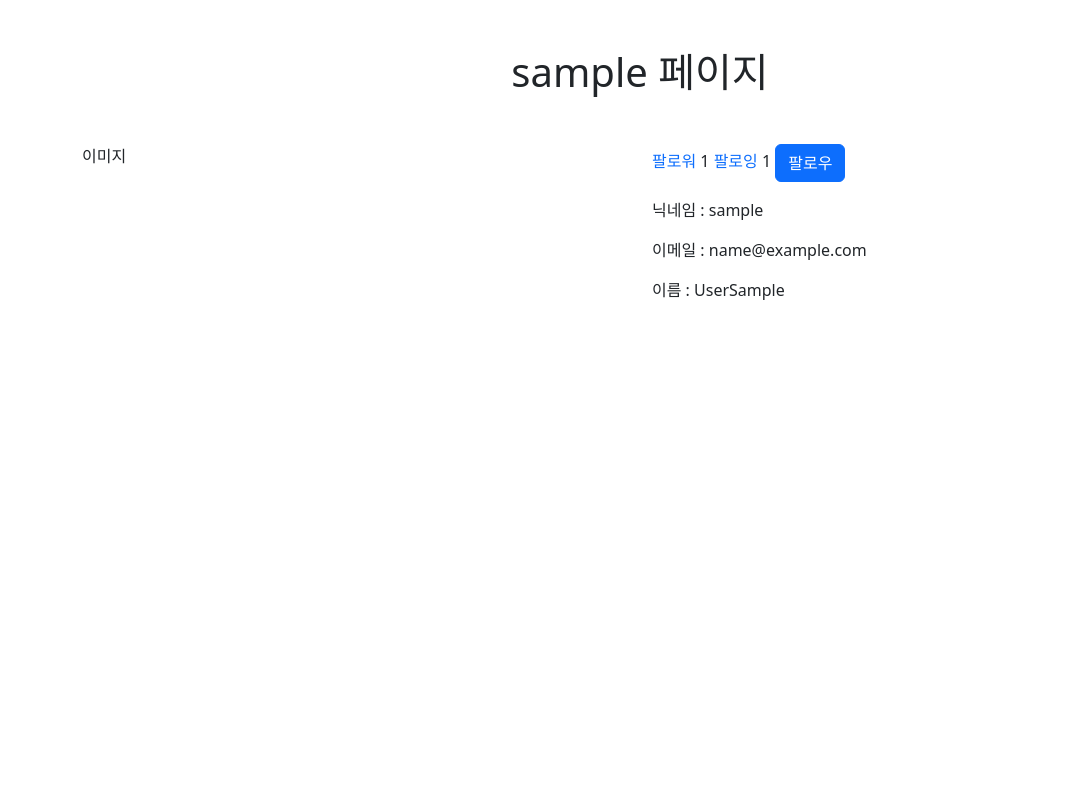
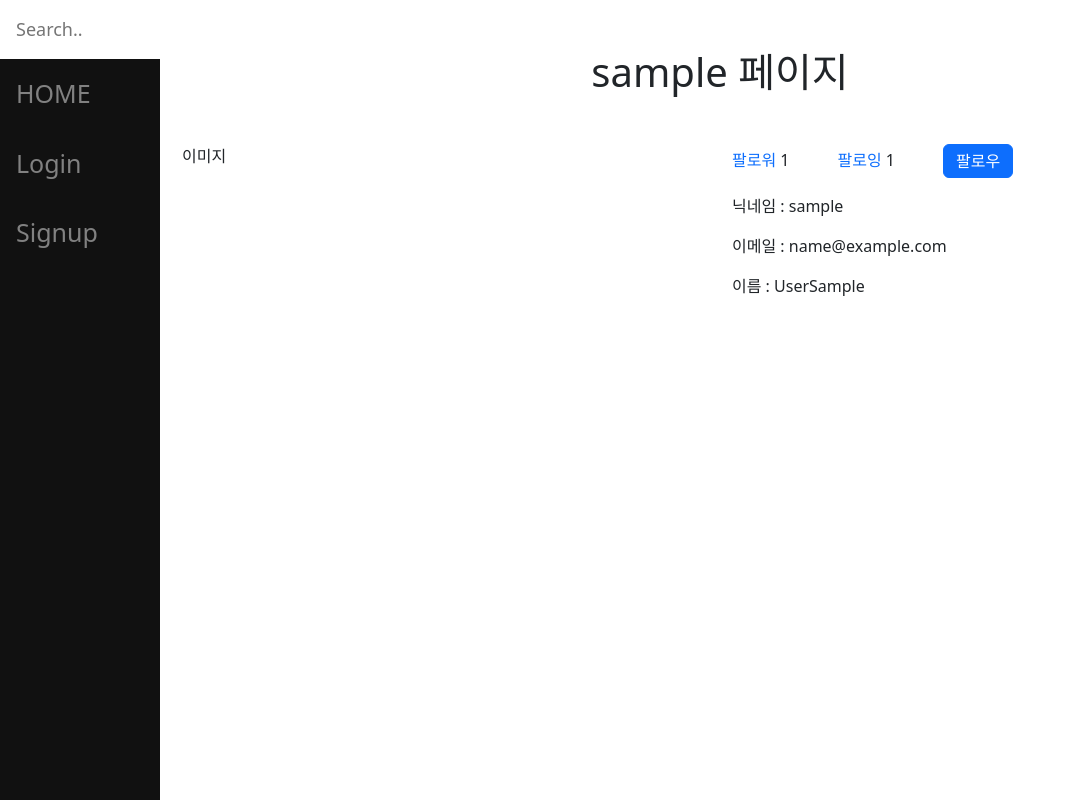
Before and after one commit to 9776mk/pairpjt-1027, a Django app: page /accounts/detail/1/ in a window 1280 px wide. Shown: the whole page, without its empty margins (0-1076 px from the left). Run offline with Django 3.2, Linux system fonts and the light colour scheme; tables that the repository leaves empty hold one stand-in row (values such as "Sample post"); some libraries are stand-ins or nearby versions.

Commit message:
make nav bar

```diff
--- a/accounts/templates/accounts/detail.html
+++ b/accounts/templates/accounts/detail.html
@@ -9,15 +9,19 @@
             이미지
         </div>
         <div class="col-6">
-            <p class='text-primary'>팔로워 <span class='text-dark'>{{ user.followers.count }}</span> 팔로잉 <span class='text-dark'>{{ user.followings.count }}</span>
-                {% if request.user != user %}
+            <div class='d-flex align-content-center mb-3'>
+                <p class='text-primary me-5 mb-0 py-1'>팔로워 <span class='text-dark'>{{ user.followers.count }}</span></p>
+                <p class='text-primary me-5 mb-0 py-1'>팔로잉 <span class='text-dark'>{{ user.followings.count }}</span></p>
+                <div>
+                    {% if request.user != user %}
                     {% if request.user in user.followers.all %}
-                    <a href="{% url 'accounts:follow' user.pk %}" class='btn btn-outline-primary'>팔로우취소</a>
+                    <a href="{% url 'accounts:follow' user.pk %}" class='btn btn-outline-primary py-1'>팔로우취소</a>
                     {% else %}
-                    <a href="{% url 'accounts:follow' user.pk %}" class='btn btn-primary'>팔로우</a>
+                    <a href="{% url 'accounts:follow' user.pk %}" class='btn btn-primary py-1'>팔로우</a>
                     {% endif %}
-                {% endif %}
-            </p>
+                    {% endif %}
+                </div>
+            </div>
             <p>닉네임 : {{ user.username }}</p>
             <p>이메일 : {{ user.email }}</p>
             <p>이름 : {{ user.last_name }}{{ user.first_name }}</p>
--- a/accounts/views.py
+++ b/accounts/views.py
@@ -18,6 +18,8 @@ def index(request):
     return render(request, "accounts/index.html", context)
 
 def signup(request):
+    if request.user.is_authenticated:
+        return redirect('articles:index')
     if request.method=='POST':
         form = SignupForm(request.POST)
         if form.is_valid():
--- a/templates/base.html
+++ b/templates/base.html
@@ -17,10 +17,73 @@
 
   <link rel="stylesheet" href="{% static 'css/style.css' %}">
   <link rel="stylesheet" href="https://cdn.jsdelivr.net/npm/bootstrap-icons@1.7.1/font/bootstrap-icons.css">
+  <style>
+      /* The sidebar menu */
+  .sidenav {
+    height: 100%; /* Full-height: remove this if you want "auto" height */
+    width: 160px; /* Set the width of the sidebar */
+    position: fixed; /* Fixed Sidebar (stay in place on scroll) */
+    z-index: 1; /* Stay on top */
+    top: 0; /* Stay at the top */
+    left: 0;
+    background-color: #111; /* Black */
+    overflow-x: hidden; /* Disable horizontal scroll */
+    padding-top: 20px;
+  }
+
+  /* The navigation menu links */
+  .sidenav a {
+    padding: 6px 8px 6px 16px;
+    text-decoration: none;
+    font-size: 25px;
+    color: #818181;
+    display: block;
+  }
+
+  /* When you mouse over the navigation links, change their color */
+  .sidenav a:hover {
+    color: #f1f1f1;
+  }
+
+  /* Style page content */
+  .main {
+    margin-left: 160px; /* Same as the width of the sidebar */
+    padding: 0px 10px;
+  }
+
+  /* On smaller screens, where height is less than 450px, change the style of the sidebar (less padding and a smaller font size) */
+  @media screen and (max-height: 450px) {
+    .sidenav {padding-top: 15px;}
+    .sidenav a {font-size: 18px;}
+  }
+  #mySearch {
+    width: 100%;
+    font-size: 18px;
+    padding: 11px;
+    border: 0px solid #ddd;
+  }
+  </style>
 </head>
 
 <body>
-  {% block body %}{% endblock body %}
+    <!-- Side navigation -->
+  <div class="sidenav pt-0">
+    <input type="text" id="mySearch" onkeyup="myFunction()" placeholder="Search.." title="Type in a category" class='ps-3 py-3'>
+    <a href="{% url 'articles:index' %}" class='py-3'>HOME</a>
+    {% if request.user.is_authenticated %}
+    <a href="{% url 'accounts:detail' request.user.pk %}">{{ request.user }}</a>
+    <a href="{% url 'accounts:logout' %}" class='py-3'>Logout</a>
+    {% else %}
+    <a href="{% url 'accounts:login' %}" class='py-3'>Login</a>
+    <a href="{% url 'accounts:signup' %}" class='py-3'>Signup</a>
+    {% endif %}
+  </div>
+
+  <!-- Page content -->
+  <div class="main">
+    {% block body %}{% endblock body %}
+  </div>
+
   {% bootstrap_javascript %}
 </body>
 
```
